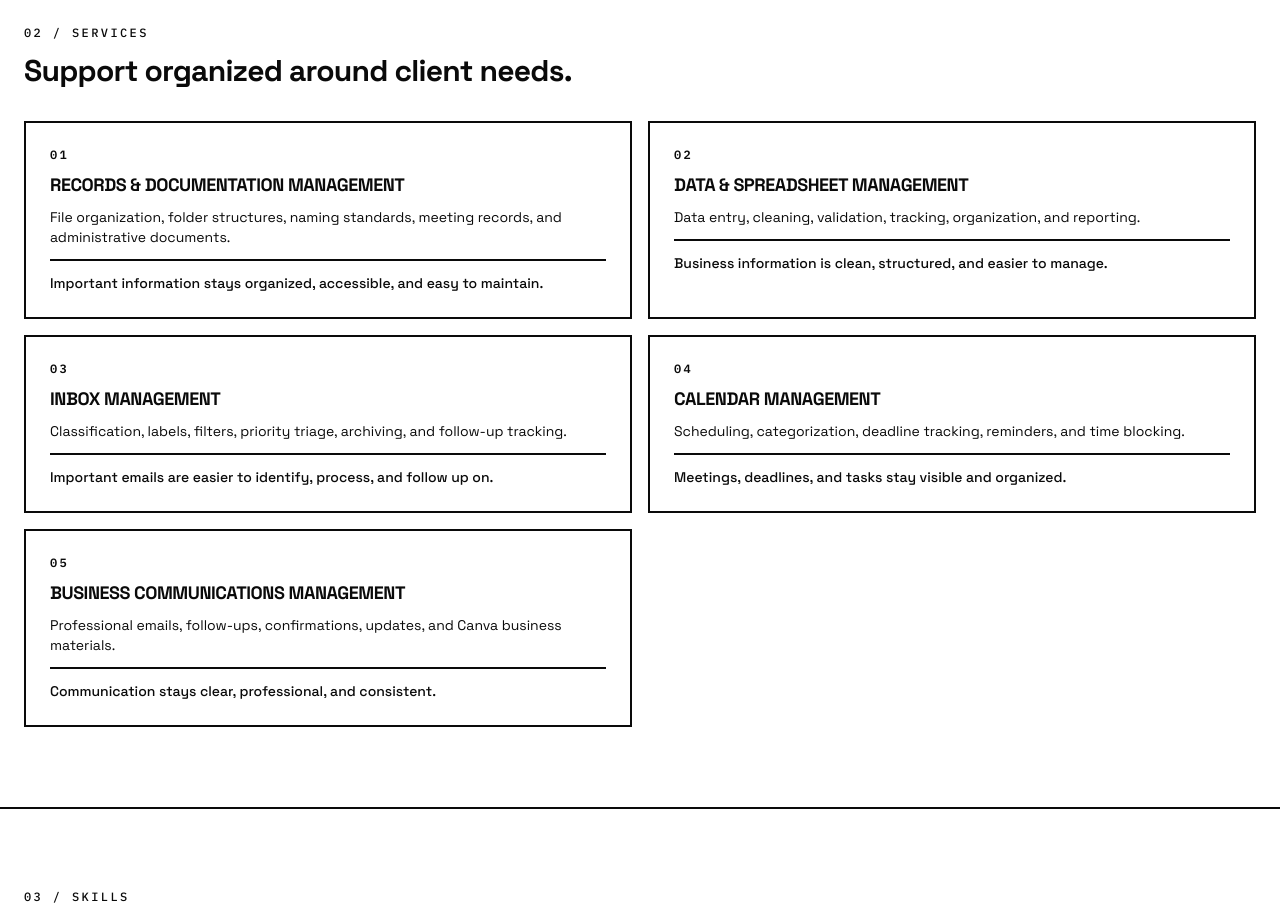
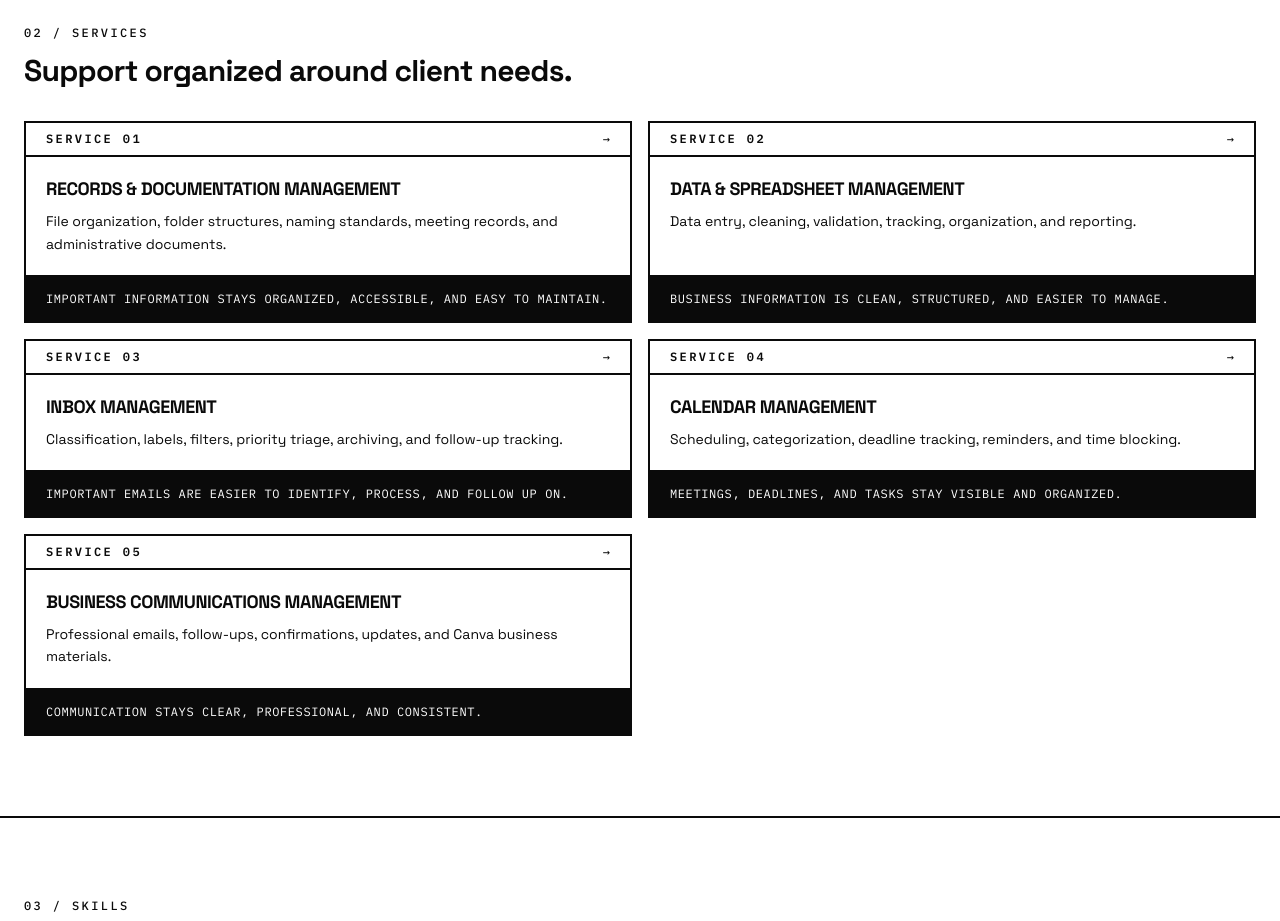
Before and after one commit to iverene/VA-Portfolio, a React (Vite) app: page / in a window 1280 px wide. Shown: the part 1460-2381 px from the top of the page. Built offline with nearby package versions, Linux system fonts and the light colour scheme.

Commit message:
style: services as banded brutalist cards

```diff
--- a/src/sections/Services.jsx
+++ b/src/sections/Services.jsx
@@ -5,11 +5,16 @@ export default function Services() {
     <Section id="services" eyebrow="02 / Services" title="Support organized around client needs.">
       <ol className="grid gap-4 md:grid-cols-2">
         {services.map((s) => (
-          <li key={s.n} className="border-2 border-[#0a0a0a] bg-[#ffffff] p-6 transition-all hover:translate-x-[-2px] hover:translate-y-[-2px] hover:shadow-[4px_4px_0_#0a0a0a]">
-            <p className="font-mono text-xs font-semibold uppercase tracking-[0.2em] text-[#0a0a0a]">{s.n}</p>
-            <h3 className="mt-2 text-lg font-bold uppercase tracking-tight text-[#0a0a0a]">{s.title}</h3>
-            <p className="mt-2 text-sm text-[#0a0a0a]">{s.desc}</p>
-            <p className="mt-3 border-t-2 border-[#0a0a0a] pt-3 text-sm font-medium text-[#0a0a0a]">{s.outcome}</p>
+          <li key={s.n} className="flex flex-col border-2 border-[#0a0a0a] bg-[#ffffff] transition-all hover:translate-x-[-2px] hover:translate-y-[-2px] hover:shadow-[4px_4px_0_#0a0a0a]">
+            <div className="flex items-center justify-between border-b-2 border-[#0a0a0a] px-5 py-2">
+              <p className="font-mono text-xs font-semibold uppercase tracking-[0.2em] text-[#0a0a0a]">Service {s.n}</p>
+              <p aria-hidden="true" className="font-mono text-xs text-[#0a0a0a]">→</p>
+            </div>
+            <div className="flex-1 px-5 py-5">
+              <h3 className="text-lg font-bold uppercase leading-snug tracking-tight text-[#0a0a0a]">{s.title}</h3>
+              <p className="mt-2 text-sm leading-relaxed text-[#0a0a0a]">{s.desc}</p>
+            </div>
+            <p className="border-t-2 border-[#0a0a0a] bg-[#0a0a0a] px-5 py-3 font-mono text-xs uppercase leading-relaxed tracking-[0.05em] text-[#ffffff]">{s.outcome}</p>
           </li>
         ))}
       </ol>
```
